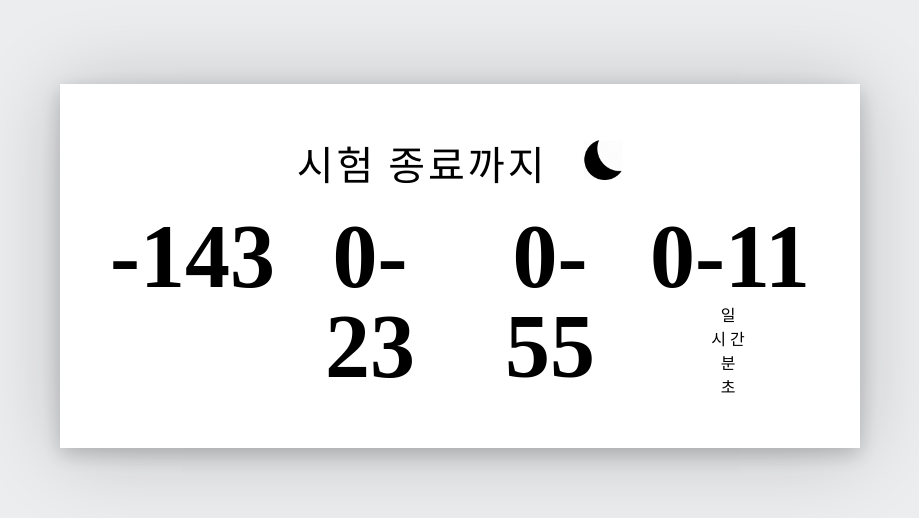
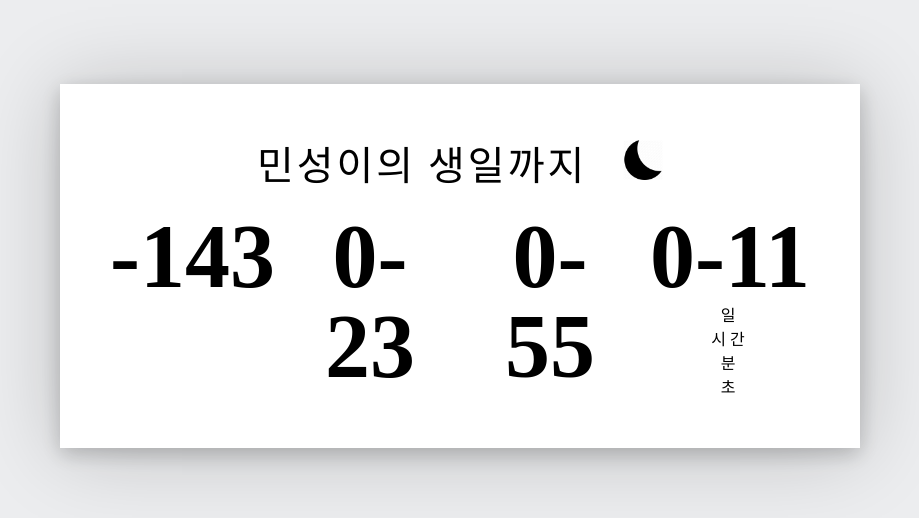
Before and after one commit to D3vle0/exam-timer, a plain HTML site: page index.html in a window 1280 px wide. Shown: the part 134-652 px from the top of the page, without its empty margins (180-1099 px from the left). Drawn offline with Linux system fonts and the light colour scheme.

Commit message:
Update index.html

```diff
--- a/index.html
+++ b/index.html
@@ -3,7 +3,7 @@
     <meta charset="UTF-8">
     <meta name="viewport">
     <meta http-equiv="X-UA-Compatible" content="ie=edge">
-    <title>기말고사 타이머</title>
+    <title>타이머</title>
     <link rel="stylesheet" href="./assets/css/style.css">
     <link href="https://fonts.googleapis.com/css?family=Noto+Sans+KR&display=swap" rel="stylesheet">
 </head>
@@ -12,7 +12,7 @@
     <script src="./assets/js/countdown.js"></script>
 
     <div id="container">
-        <div class="head">시험 종료까지&nbsp;&nbsp;&nbsp;<a href="dark.html"><img src="./assets/img/dark.png" width="40px"></a></div>
+        <div class="head">민성이의 생일까지&nbsp;&nbsp;&nbsp;<a href="dark.html"><img src="./assets/img/dark.png" width="40px"></a></div>
         <div id="counter"></div>
         <div class="box title">일</div>
         <div class="box title">시간</div>
```
